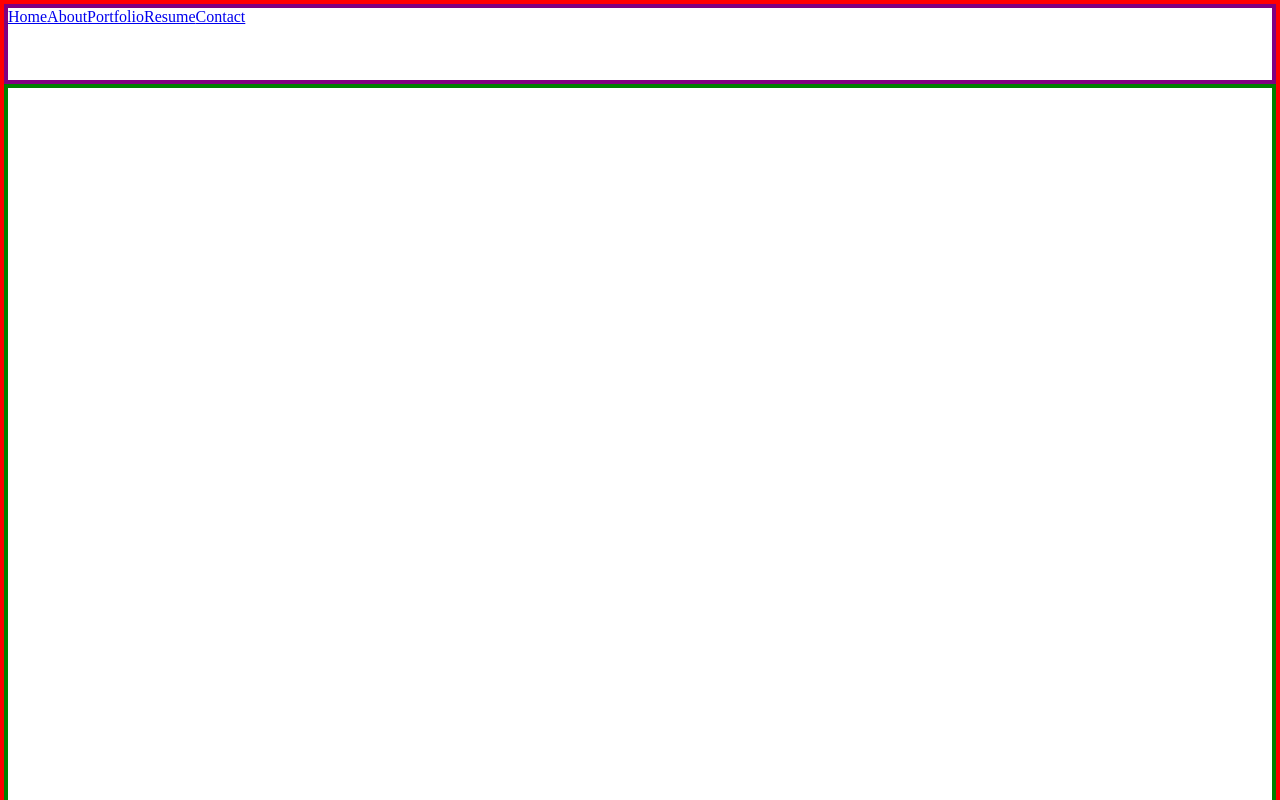
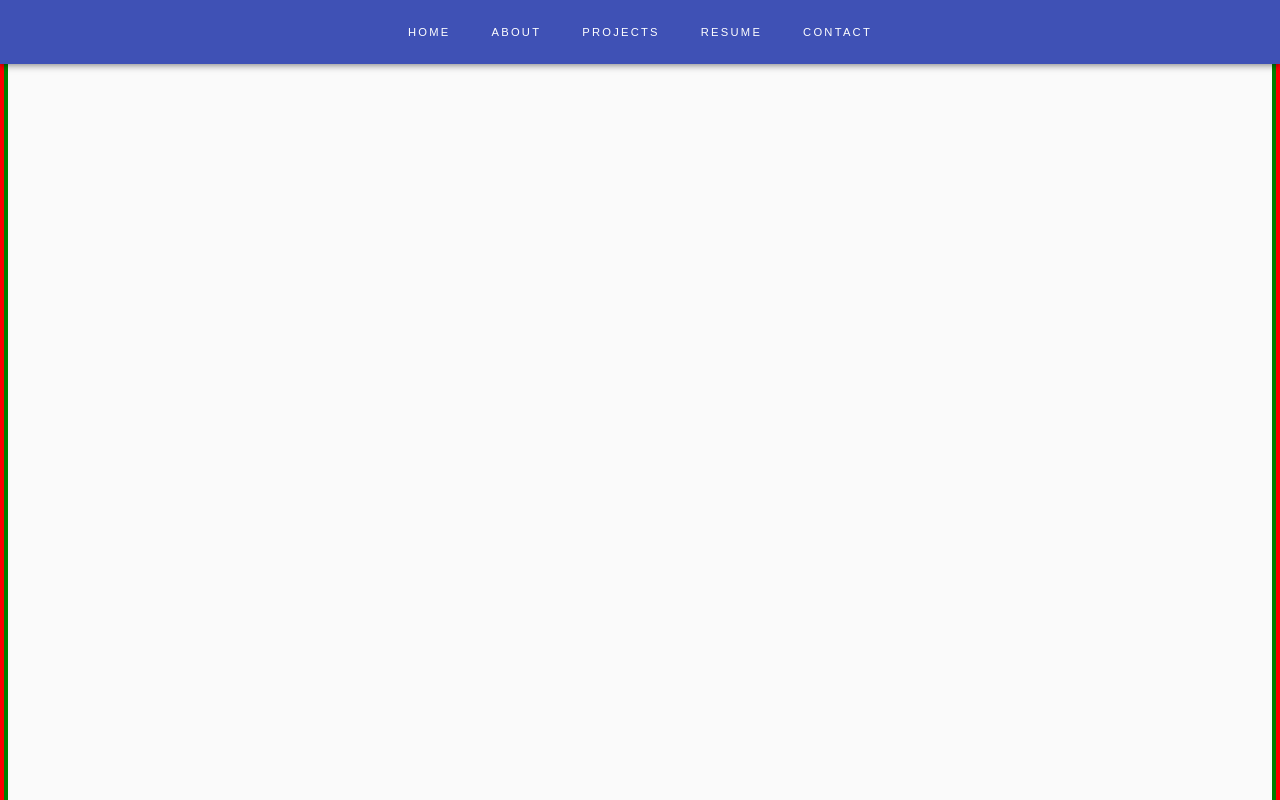
Before and after one commit to davidabutler92/portfolio-site, a React app: page / in a window 1280 px wide. Shown: the top 800 px of the page. Built offline with nearby package versions, Linux system fonts and the light colour scheme; the HTML template or start-up script is replaced by a standard one.

Commit message:
add material-ui light&dark theme

```diff
--- a/src/components/Header/Header.js
+++ b/src/components/Header/Header.js
@@ -1,51 +1,82 @@
 import React from 'react';
-import { NavHashLink as Link } from 'react-router-hash-link';
-
-import styles from './Header.css';
-
+import { NavHashLink as RouterLink } from 'react-router-hash-link';
+import { AppBar, Toolbar, Link } from '@material-ui/core';
+import { makeStyles } from '@material-ui/core/styles';
+const useStyles = makeStyles({
+  root: {
+    alignItems: 'center',
+  },
+  toolbar: {
+    width: '40%',
+    justifyContent: 'space-between',
+  },
+  link: {
+    color: 'inherit',
+    fontFamily: 'Arial',
+    fontSize: '.8em',
+    letterSpacing: '.2em',
+    textTransform: 'uppercase',
+    '&:hover': {
+      textDecoration: 'none',
+    },
+  },
+});
 export default function Header() {
+  const classes = useStyles();
   return (
-    <div className={styles.root}>
+    <AppBar className={classes.root}>
+      <Toolbar className={classes.toolbar}>
         <Link
+          className={classes.link}
           smooth
-        activeClassName="selected"
-        activeStyle={{ color: 'lightblue' }}
-        to="/#section-home"
+          activeClassName='selected'
+          activeStyle={{ color: 'red' }}
+          to='/#section-home'
+          component={RouterLink}
         >
           Home
         </Link>
         <Link
+          className={classes.link}
           smooth
-        activeClassName="selected"
-        activeStyle={{ color: 'lightblue' }}
-        to="/about#section-about"
+          activeClassName='selected'
+          activeStyle={{ color: 'red' }}
+          to='/about#section-about'
+          component={RouterLink}
         >
           About
         </Link>
         <Link
+          className={classes.link}
           smooth
-        activeClassName="selected"
-        activeStyle={{ color: 'lightblue' }}
-        to="/portfolio#section-portfolio"
+          activeClassName='selected'
+          activeStyle={{ color: 'red' }}
+          to='/portfolio#section-portfolio'
+          component={RouterLink}
         >
-        Portfolio
+          Projects
         </Link>
         <Link
+          className={classes.link}
+          activeClassName='selected'
+          activeStyle={{ color: 'red' }}
           smooth
-        activeClassName="selected"
-        activeStyle={{ color: 'lightblue' }}
-        to="/resume#section-resume"
+          to='/resume#section-resume'
+          component={RouterLink}
         >
           Resume
         </Link>
         <Link
+          className={classes.link}
+          activeClassName='selected'
+          activeStyle={{ color: 'red' }}
           smooth
-        activeClassName="selected"
-        activeStyle={{ color: 'lightblue' }}
-        to="/contact#section-contact"
+          to='/contact#section-contact'
+          component={RouterLink}
         >
           Contact
         </Link>
-    </div>
+      </Toolbar>
+    </AppBar>
   );
 }
--- a/src/components/app/App.js
+++ b/src/components/app/App.js
@@ -1,14 +1,35 @@
-import React from 'react';
+import React, { useState } from 'react';
 import { BrowserRouter as Router, Route, Switch } from 'react-router-dom';
+import { createMuiTheme, ThemeProvider } from '@material-ui/core/styles';
+import CssBaseLine from '@material-ui/core/CssBaseline';
 import Header from '../Header/Header';
 import Container from '../Container/Container';
 import styles from './App.css';
 
+const themeDark = createMuiTheme({
+  palette: {
+    background: {
+      defualt: 'dark',
+    },
+  },
+});
+
+const themeLight = createMuiTheme({
+  palette: {
+    background: {
+      defualt: 'light',
+    },
+  },
+});
+
 export default function App() {
+  const [light, setLight] = useState(true);
   return (
     <div className={styles.root}>
       <Router>
-        <Header />
+        <ThemeProvider theme={light ? themeLight : themeDark}>
+          <CssBaseLine />
+          <Header setLight={setLight} />
           <Switch>
             <Route path="/" component={Container} />
             <Route path="/about" component={Container} />
@@ -16,6 +37,7 @@ export default function App() {
             <Route path="/resume" component={Container} />
             <Route path="/contact" component={Container} />
           </Switch>
+        </ThemeProvider>
       </Router>
     </div>
   );
--- a/src/index.js
+++ b/src/index.js
@@ -2,7 +2,4 @@ import React from 'react';
 import { render } from 'react-dom';
 import App from './components/app/App';
 
-render(
-  <App />,
-  document.getElementById('root')
-);
+render(<App />, document.getElementById('root'));
```
Also changed, not shown: 1 other file (tests, documents, lock files or other folders). Lines whose indentation alone changed are shown as unchanged.
